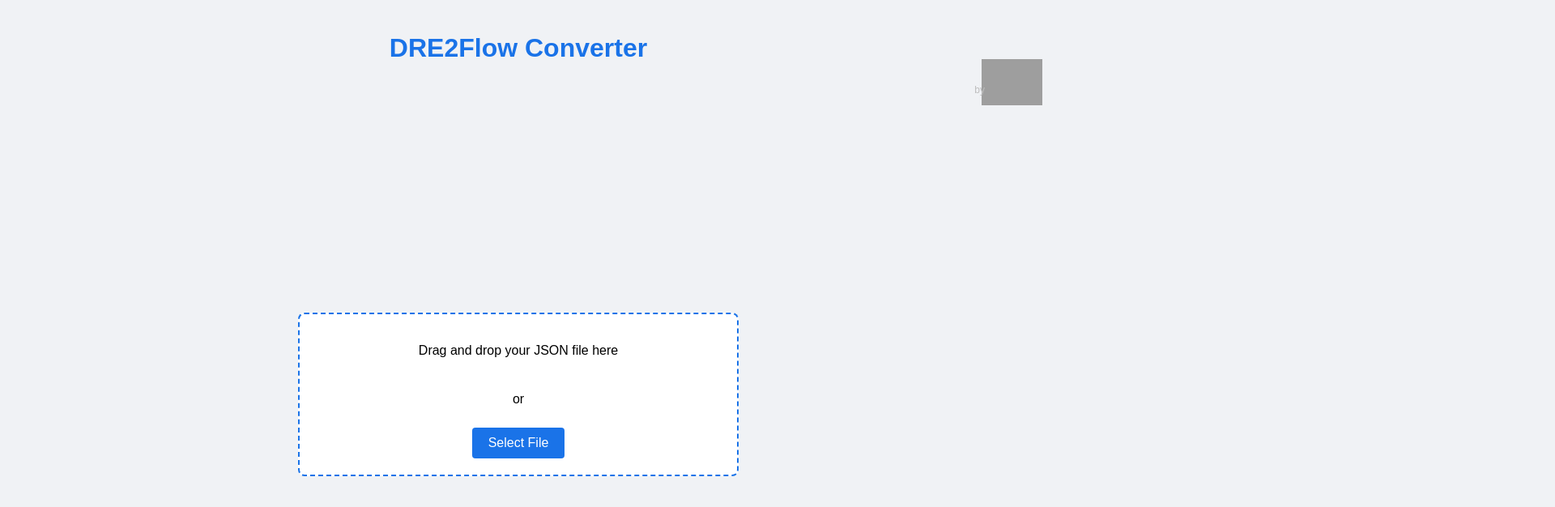
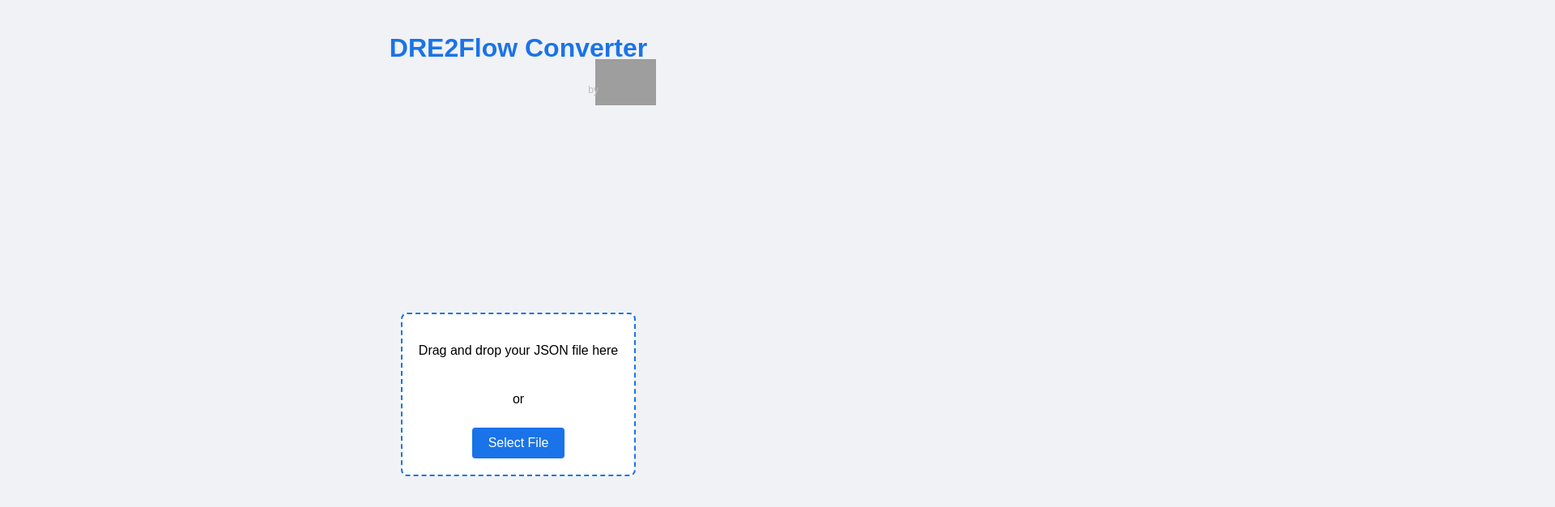
Before and after one commit to gagandeepsinghj/dre-2-sf-flows, a website: page public/index.html in a window 1280 px wide. Shown: the top 626 px of the page at 81% size, 1920 px wide, since content can reach past the window. Drawn offline with Linux system fonts and the light colour scheme; grey boxes are pictures that could not be loaded.

Commit message:
update cSS

```diff
--- a/public/styles/main.css
+++ b/public/styles/main.css
@@ -15,6 +15,7 @@ body {
     animation: fadeIn 0.8s ease-in;
     display: flex;
     flex-direction: column;
+    align-items: center;
 }
 
 @keyframes fadeIn {
@@ -270,7 +271,7 @@ h1 {
 
 #subheader {
     position: relative;
-    left: 64.3em;
+    left: 7.8em;
     bottom: 20px;
     animation: fadeIn 0.8s ease-in;
 }
```
